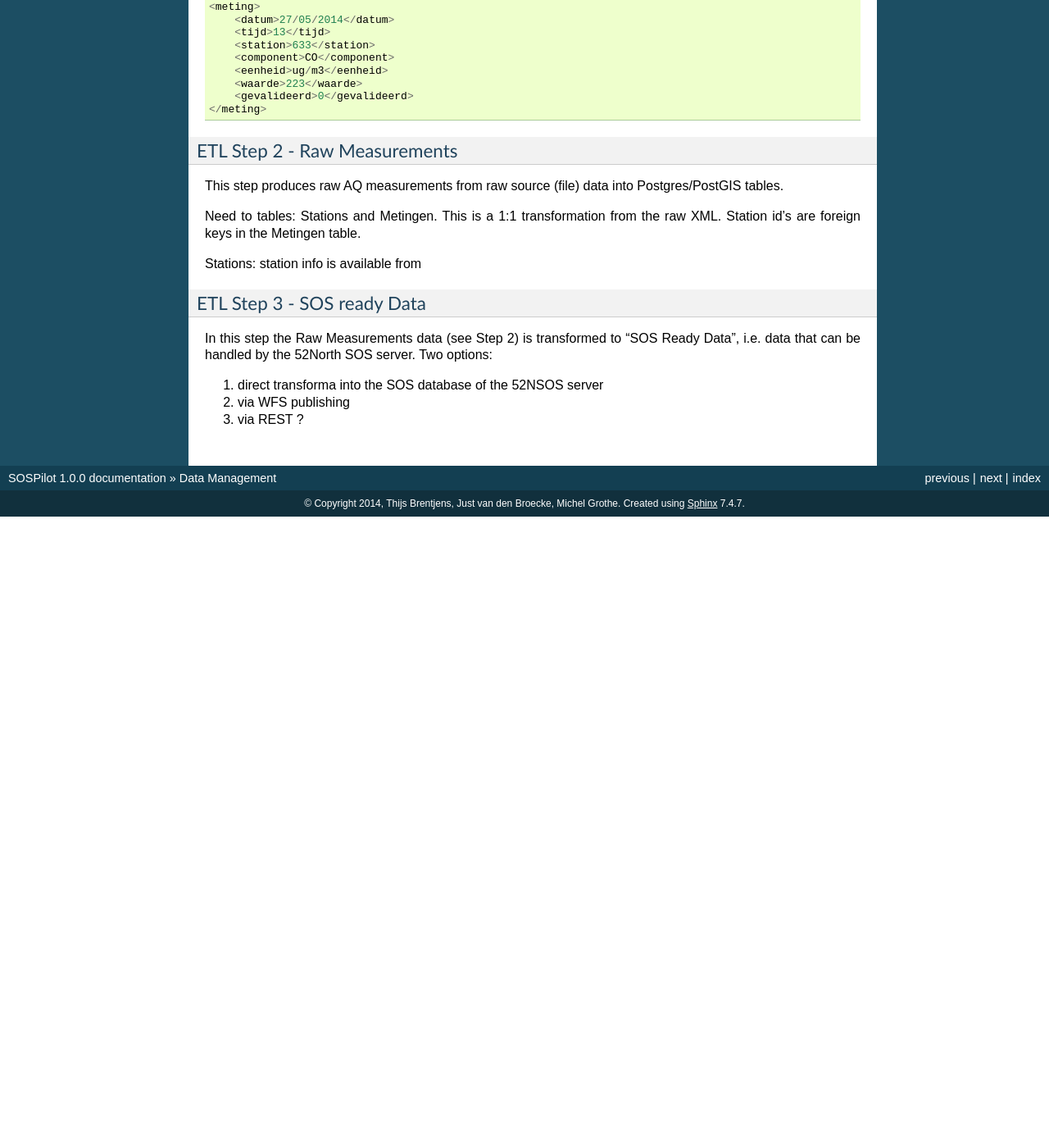
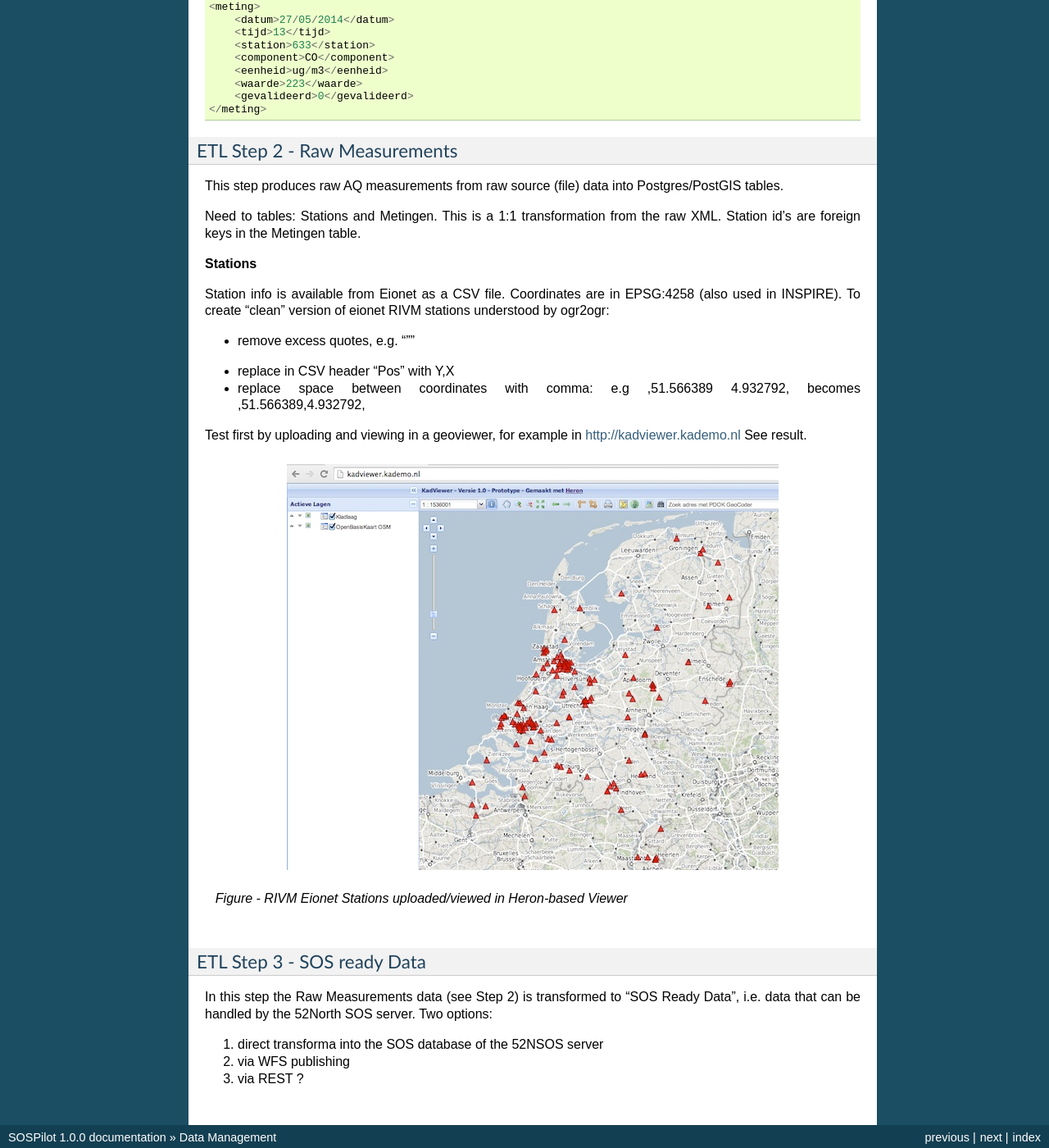
Before and after one commit to Geonovum/sospilot, a Sphinx documentation site: the page built from docs/data.rst, in a window 1280 px wide and 1400 px high, scrolled down 3547 px. Shown: the whole window at 82% size. Built offline with Sphinx 7.4.7, drawn with Linux system fonts in a browser that asks for light colours; before the commit the page ends 4177 px from its top, so only the background shows below that.

Commit message:
cleaned station data and doc updates

```diff
--- a/docs/data.rst
+++ b/docs/data.rst
@@ -123,7 +123,22 @@ tables.
 Need to tables: Stations and Metingen. This is a 1:1 transformation from the raw XML.
 Station id's are foreign keys in the Metingen table.
 
-Stations: station info is available from
+**Stations**
+
+Station info is available from Eionet as a CSV file. Coordinates are in EPSG:4258 (also used in INSPIRE).
+To create "clean" version of eionet RIVM stations understood by ogr2ogr:
+
+* remove excess quotes, e.g. """
+- replace in CSV header "Pos" with Y,X
+- replace space between coordinates with comma: e.g ,51.566389 4.932792, becomes ,51.566389,4.932792,
+
+Test first by uploading and viewing in a  geoviewer, for example in http://kadviewer.kademo.nl
+See result.
+
+.. figure:: _static/rivm-eionet-stations.jpg
+   :align: center
+
+   *Figure - RIVM Eionet Stations uploaded/viewed in Heron-based Viewer*
 
 ETL Step 3 - SOS ready Data
 ~~~~~~~~~~~~~~~~~~~~~~~~~~~
```
Also changed, not shown: docs/_static/rivm-eionet-stations.jpg (added), 2 other files.
